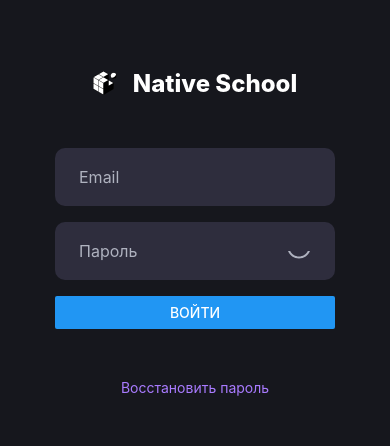
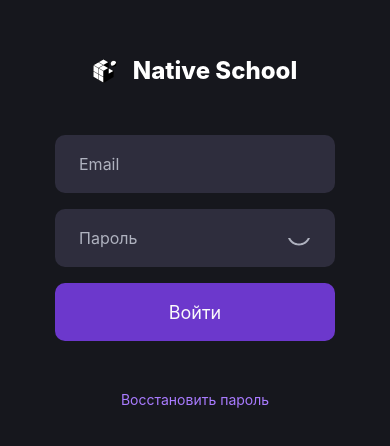
Before and after one commit to d-matern/course-expo-app, a React Native app: screen / in a window 390 px wide. Shown: the part 190-636 px from the top of the page. Built offline with nearby package versions, Linux system fonts and the light colour scheme.

Commit message:
feature: custom button

```diff
--- a/App.tsx
+++ b/App.tsx
@@ -1,6 +1,7 @@
-import { Button, Image, StyleSheet, Text, View } from 'react-native';
+import { Image, StyleSheet, Text, View } from 'react-native';
 import { Input } from './shared/Input';
-import { Colors, Gaps } from './shared/tokens';
+import { Colors, Fonts, Gaps } from './shared/tokens';
+import { Button } from './shared/Button';
 
 export default function App() {
   return (
@@ -48,7 +49,7 @@
   },
   headerTitle: {
     color: 'white',
-    fontSize: 24,
+    fontSize: Fonts.f24,
     fontWeight: 800
   },
   form: {
--- /dev/null
+++ b/shared/Button.tsx
@@ -0,0 +1,26 @@
+import { Pressable, PressableProps, StyleSheet, Text, View } from "react-native";
+import { Colors, Fonts, Radius } from "./tokens";
+
+export function Button({ title, ...props}: PressableProps & { title: string }) {
+
+    return (
+        <Pressable style={styles.button} {...props}>
+            <Text style={styles.buttonText}>{title}</Text>
+        </Pressable>
+    );
+};
+
+const styles = StyleSheet.create({
+    button: {
+        height: 58,
+        paddingHorizontal: 24,
+        alignItems: 'center',
+        justifyContent: 'center',
+        borderRadius: Radius.r10,
+        backgroundColor: Colors.primary
+    },
+    buttonText: {
+        color: Colors.white,
+        fontSize: Fonts.f18
+    }
+});
--- a/shared/Input.tsx
+++ b/shared/Input.tsx
@@ -1,10 +1,10 @@
 import { Pressable, StyleSheet, TextInput, TextInputProps, View } from "react-native";
-import { Colors, Radius } from "./tokens";
+import { Colors, Fonts, Radius } from "./tokens";
 import EyeClosedIcon from "../assets/icons/eye-closed-icon";
 import { useState } from "react";
 import EyeOpenedIcon from "../assets/icons/eye-opened-icon";
 
-export function Input(props: TextInputProps & { isPassword?: boolean }) {
+export function Input({ isPassword, ...props }: TextInputProps & { isPassword?: boolean }) {
     const [isPasswordVisible, setIsPasswordVisible] = useState(false);
 
     const toggleShowPassword = () => {
@@ -15,11 +15,11 @@
         <View>
             <TextInput
                 style={styles.input}
-                secureTextEntry={props.isPassword && !isPasswordVisible}
+                secureTextEntry={isPassword && !isPasswordVisible}
                 {...props}
             />
             {
-                props.isPassword &&
+                isPassword &&
                     <Pressable style={styles.eyeIcon} onPress={toggleShowPassword}>
                         { isPasswordVisible ? <EyeOpenedIcon /> : <EyeClosedIcon />}
                     </Pressable>
@@ -34,7 +34,7 @@
         paddingHorizontal: 24,
 
         color: Colors.white,
-        fontSize: 16,
+        fontSize: Fonts.f16,
 
         borderRadius: Radius.r10,
         backgroundColor: Colors.violetDark,
--- a/shared/tokens.ts
+++ b/shared/tokens.ts
@@ -1,6 +1,6 @@
 export const Colors = {
     black: '#16171d',
-    white: "#ffffff",
+    white: "#fafafa",
     gray: '#afb2bf',
     violetDark: '#2e2d3d',
     primary: '#6c38cc',
@@ -16,3 +16,9 @@
 export const Radius = {
     r10: 10
 };
+
+export const Fonts = {
+    f16: 16,
+    f18: 18,
+    f24: 24
+};
```
